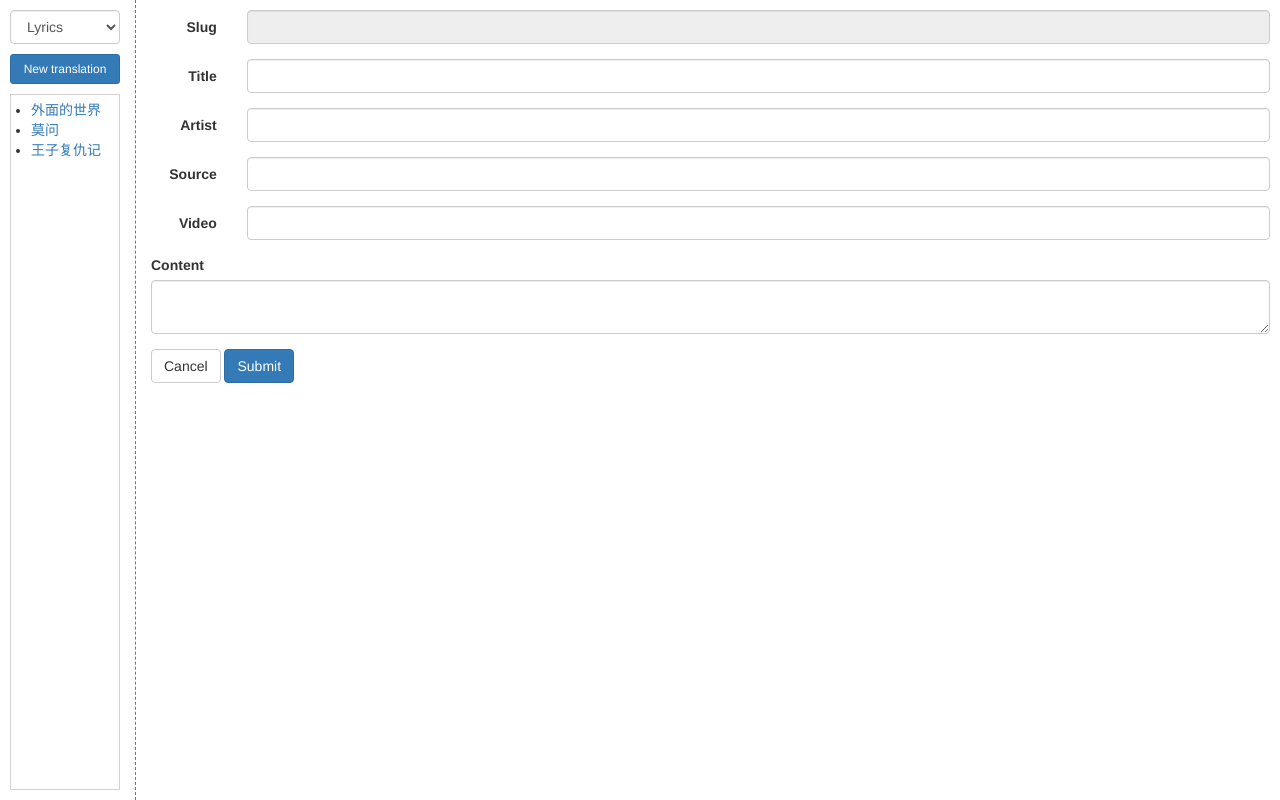
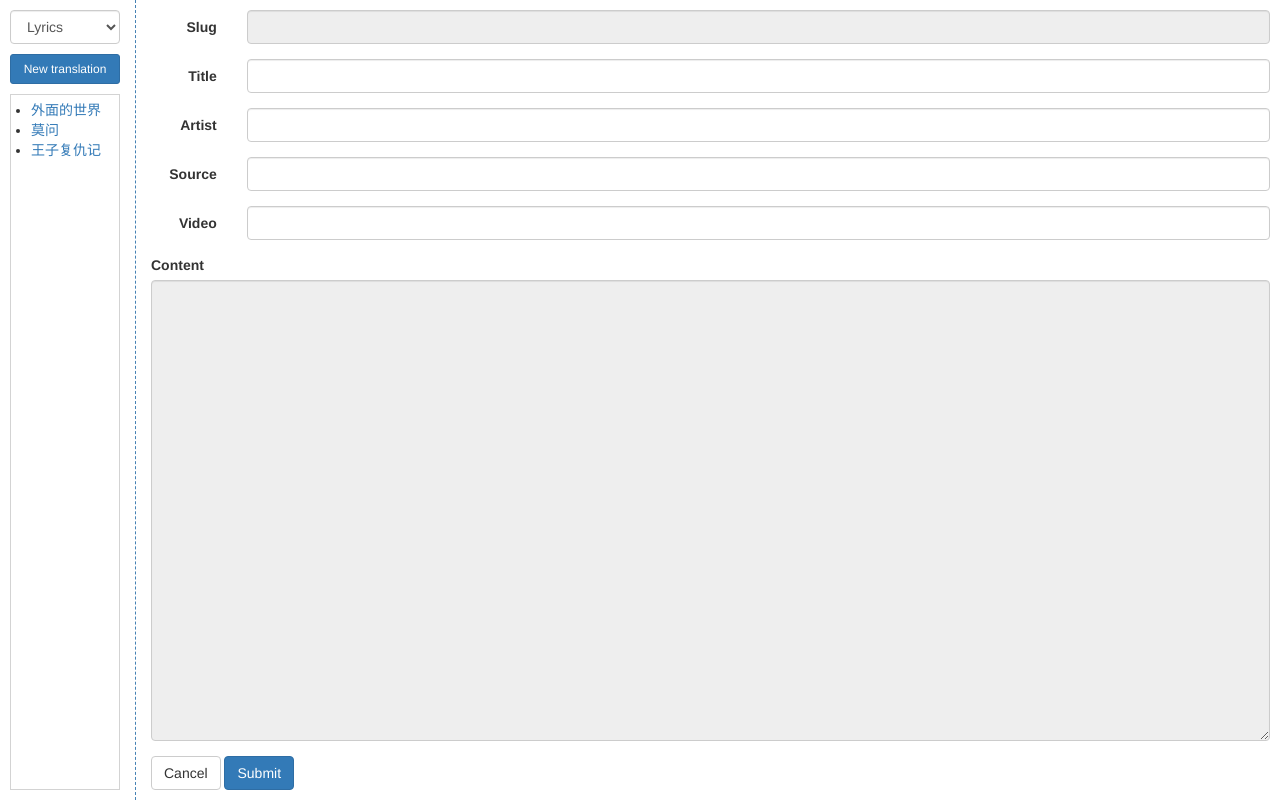
Before and after one commit to ChicagoChinese/translations, a Flask app: page /cms/ in a window 1280 px wide. Run offline with Flask 2, Linux system fonts and the light colour scheme; some libraries are stand-ins or nearby versions.

Commit message:
Use readonly textarea as the content widget

```diff
--- a/site/css/cms.css
+++ b/site/css/cms.css
@@ -34,3 +34,16 @@ main {
   overflow-y: scroll;
   padding: 1rem 1rem 1rem 1.5rem;
 }
+main form {
+  display: flex;
+  height: 100%;
+  flex-direction: column;
+}
+main .content-container {
+  flex: 1;
+  display: flex;
+  flex-direction: column;
+}
+main .content-container textarea {
+  flex: 1;
+}
--- a/templates/cms/app.html
+++ b/templates/cms/app.html
@@ -39,9 +39,10 @@
         ${form_input('source')}
         ${form_input('video')}
       </div>
-      <div class='form-group'>
+      <div class='form-group content-container'>
         <label>Content</label>
-        <mde :value='workingCopy.content' />
+        <textarea name='content' class='form-control' readonly
+                  :value='workingCopy.content'></textarea>
       </div>
       <div class='buttons'>
         <button type='button' class='btn btn-default' @click.prevent='cancel'>Cancel</button>
```
